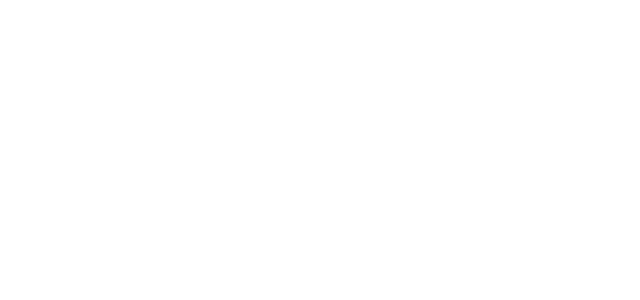
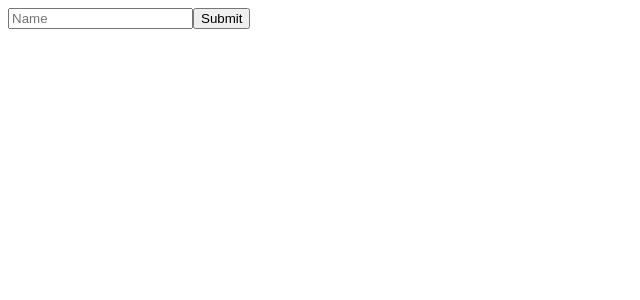
Before and after one commit to Awaish-prog/Social-Connections, a React (Create React App) app: page / in a window 1280 px wide. Shown: the top 300 px of the page, without its empty margins (0-640 px from the left). Built offline with nearby package versions, Linux system fonts and the light colour scheme.

Commit message:
Added a functionality to add a person to the list of people

```diff
--- a/src/App.tsx
+++ b/src/App.tsx
@@ -11,8 +11,22 @@
   const [people, setPeople] = useState<Array<Person>>([])
   const [uid, setUid] = useState<number>(1)
 
+  const addPerson: Function = (name: string) => {
+    const newPerson : Person = {
+      id: uid,
+      name: name,
+      connections: []
+    }
+    setPeople((prev) => {
+      return [...prev, newPerson]
+    })
+    setUid((prev) => {
+      return prev + 1
+    })
+  }
+
   return (
-    <People people={people} />
+    <People people={people} addPerson={addPerson} />
   );
 }
 
--- a/src/Components/People.tsx
+++ b/src/Components/People.tsx
@@ -2,10 +2,17 @@
 import { Person } from "../App";
 
 type PeopleArray = {
-    people: Array<Person>
+    people: Array<Person>,
+    addPerson: Function
 }
 
-const People : React.FC<PeopleArray> = ({ people } : PeopleArray) => {
+const People : React.FC<PeopleArray> = ({ people, addPerson } : PeopleArray) => {
+    const [personName, setPersonName] = useState<string>("")
+
+    const submitPersonName : Function = () => {
+        addPerson(personName)
+        setPersonName("")
+    }
 
     return (
         <section>
@@ -14,6 +21,13 @@
                     return <p>{person.name}</p>
                 })
             }
+            <form onSubmit={(e) => {
+                e.preventDefault()
+                submitPersonName()
+            }}>
+                <input value={personName} onChange={(e) => setPersonName(e.target.value)} type="text" placeholder="Name" required />
+                <input type="submit" />
+            </form>
         </section>
     )
 }
```
